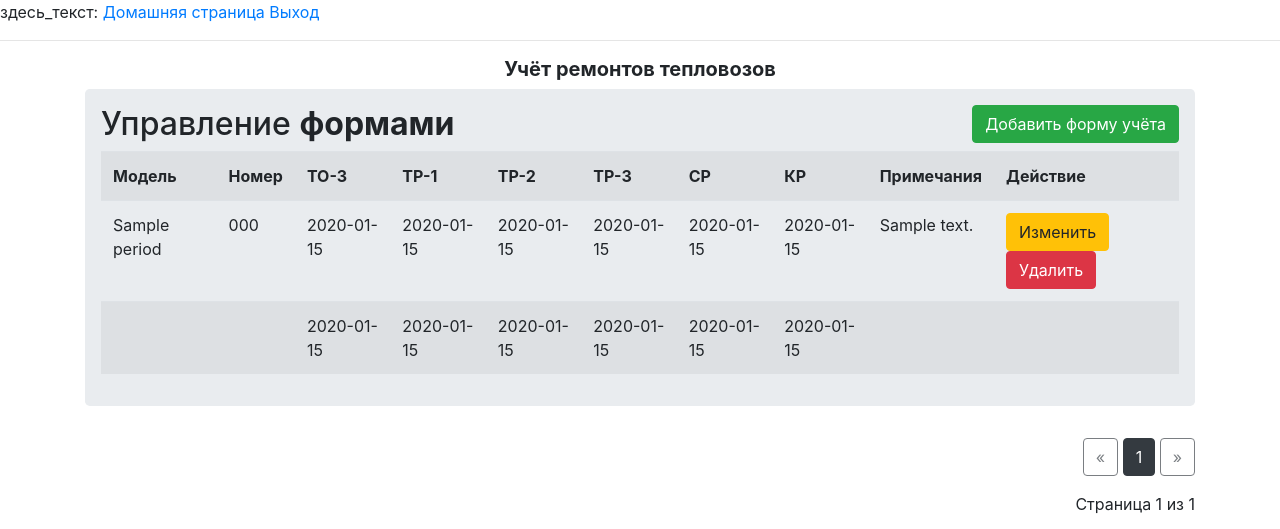
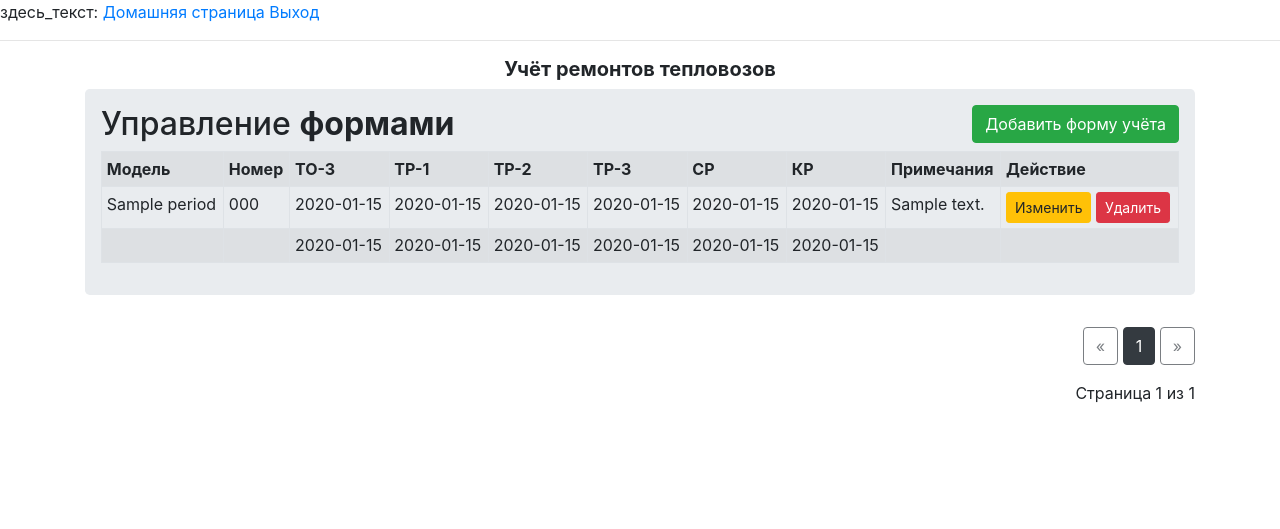
Before and after one commit to avzqq/diplom, a Flask app: page / in a window 1280 px wide. Shown: the top 529 px of the page. Run offline with Flask 2, Linux system fonts and the light colour scheme; a user stored in the database is signed in; tables that the repository leaves empty hold one stand-in row (values such as "Sample post"); some libraries are stand-ins or nearby versions.

Commit message:
Little visual improvements for tables

```diff
--- a/app/templates/auxiliary_templates/loco_forms_table.html
+++ b/app/templates/auxiliary_templates/loco_forms_table.html
@@ -1,4 +1,5 @@
-<table class="table table-hover table-striped">
+<div class="table-responsive">
+<table class="table table-hover table-striped table-sm table-bordered">
   <tr>
     <th>Модель</th>
     <th>Номер</th>
@@ -23,8 +24,8 @@
     <td>{% if row.last_overhaul %} {{row.last_overhaul}} {% endif %}</td>
     <td>{{row.notes}}</td>
     <td>
-      <a href="/edit_repair_form" class="btn btn-warning btn-xs" data-toggle="modal" data-target="#modaledit{{row.id}}">Изменить</a>
-      <a href="/delete_repair_form/{{row.id}}" class="btn btn-danger btn-xs" onclick="return confirm('Подтвердите удаление')">Удалить</a>
+      <a href="/edit_repair_form" class="btn btn-warning btn-sm" data-toggle="modal" data-target="#modaledit{{row.id}}">Изменить</a>
+      <a href="/delete_repair_form/{{row.id}}" class="btn btn-danger btn-sm" onclick="return confirm('Подтвердите удаление')">Удалить</a>
     </td>
   </tr>
   <tr>
@@ -44,3 +45,4 @@
 
   {% endfor %}
 </table>
+</div>
--- a/app/templates/auxiliary_templates/loco_model_table.html
+++ b/app/templates/auxiliary_templates/loco_model_table.html
@@ -1,3 +1,4 @@
+<div class="table-responsive">
 <table class="table table-hover table-striped">
   <tr>
     <th>Модель</th>
@@ -28,3 +29,4 @@
 
   {% endfor %}
 </table>
+</div>
```
